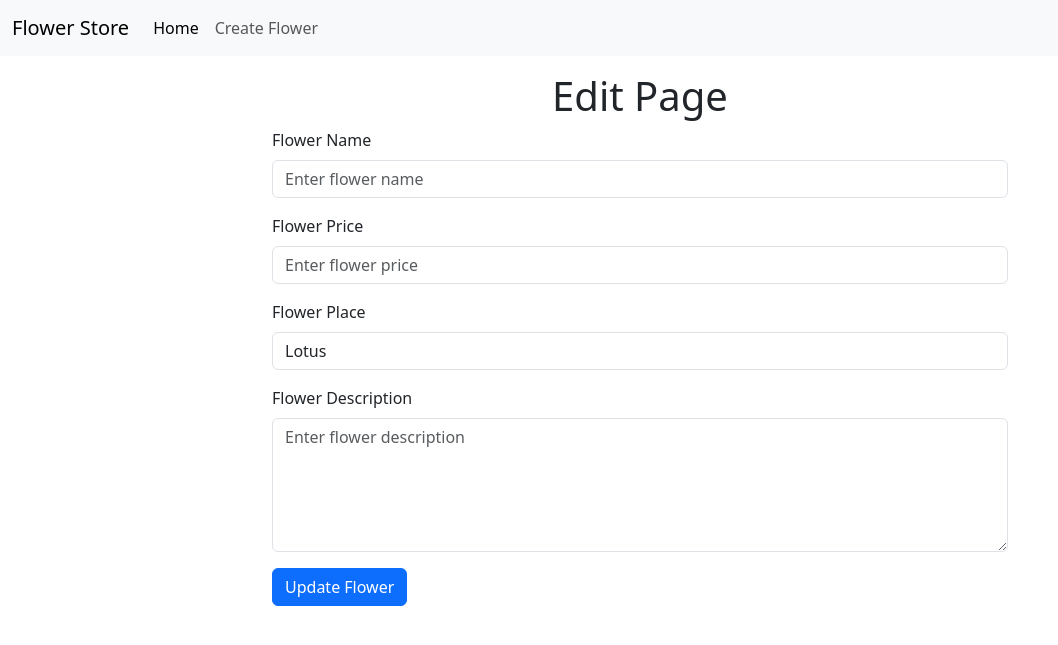
After one commit to natwolfshadow-ship-it/flask_68_1, a Flask app: template templates/edit.html in a window 1280 px wide. The commit adds this page. Shown: the top 645 px of the page, without its empty margins (0-1058 px from the left). Run offline with Flask 3, Linux system fonts and the light colour scheme; the template is opened without the code that fills it, so the values that code supplies are empty.

Commit message:
create data

```diff
--- a/app.py
+++ b/app.py
@@ -54,6 +54,87 @@ def store():
         session['alert_message'] = 'Invalid request method.'
         return redirect(url_for('/'))
 
+@app.route('/', methods=['GET'])
+def index():
+    conn = mysql.connector.connect(**db_config)
+    cursor = conn.cursor(dictionary=True)
+
+    cursor.execute("SELECT * FROM flowers")
+    flowers = cursor.fetchall()
+
+    cursor.close()
+    conn.close()
+
+    if 'alert_status' in session and 'alert_message' in session:
+        alert_message = {
+            'status': session['alert_status'],
+            'message': session['alert_message']
+        }
+        del session['alert_status']
+        del session['alert_message']
+    else:
+        alert_message = {
+            'status': None,
+            'message': None
+        }
+    return render_template('index.html', flowers=flowers, alert_message=alert_message)
+
+@app.route('/edit/<int:flower_id>', methods=['GET'])
+def edit(flower_id):
+    conn = mysql.connector.connect(**db_config)
+    cursor = conn.cursor(dictionary=True)
+
+    cursor.execute("SELECT * FROM flowers WHERE id = %s", (flower_id,))
+    flower = cursor.fetchone()
+
+    cursor.close()
+    conn.close()
+
+    return render_template('edit.html', flower=flower)
+
+@app.route('/update/<int:flower_id>', methods=['POST'])
+def update(flower_id):
+    if request.method == 'POST':
+        flower_name = request.form['flowername']
+        flower_price = float(request.form['flowerPrice'])
+        flower_place = request.form['flowerPlace']
+        flower_description = request.form['flowerDescription']
+
+        conn = mysql.connector.connect(**db_config)
+        cursor = conn.cursor()
+
+        query = "UPDATE flowers SET flower_name = %s, flower_price = %s, flower_place = %s, flower_description = %s WHERE id = %s"
+        cursor.execute(query, (flower_name, flower_price, flower_place, flower_description, flower_id))
+
+        conn.commit()
+        cursor.close()
+        conn.close()
+
+        session['alert_status'] = 'success'
+        session['alert_message'] = 'Flower updated successfully!'
+        return redirect('/')
+    else:
+        session['alert_status'] = 'error'
+        session['alert_message'] = 'Invalid request method.'
+        return redirect('/')
+
+
+@app.route('/delete/<int:flower_id>', methods=['GET'])
+def delete(flower_id):
+    conn = mysql.connector.connect(**db_config)
+    cursor = conn.cursor(dictionary=True)
+
+    query = "DELETE FROM flowers WHERE id = %s"
+    cursor.execute(query, (flower_id,))
+
+    conn.commit()
+    cursor.close()
+    conn.close()
+
+    session['alert_status'] = 'success'
+    session['alert_message'] = 'Flower deleted successfully!'
+    return redirect('/')
+
 if __name__ == '__main__':
     #app.run() #production
     app.run(debug=True) #development
--- a/templates/base_template.html
+++ b/templates/base_template.html
@@ -15,7 +15,7 @@
   <body>
     <nav class="navbar navbar-expand-lg bg-body-tertiary">
       <div class="container-fluid">
-        <a class="navbar-brand" href="#">Navbar</a>
+        <a class="navbar-brand" href="{{ url_for('index') }}">Flower Store</a>
         <button
           class="navbar-toggler"
           type="button"
@@ -30,10 +30,10 @@
         <div class="collapse navbar-collapse" id="navbarSupportedContent">
           <ul class="navbar-nav me-auto mb-2 mb-lg-0">
             <li class="nav-item">
-              <a class="nav-link active" aria-current="page" href="#">Home</a>
+              <a class="nav-link active" aria-current="page" href="{{ url_for('index') }}">Home</a>
             </li>
             <li class="nav-item">
-              <a class="nav-link" href="#">Link</a>
+              <a class="nav-link" href="{{ url_for('create') }}">Create Flower</a>
             </li>
           </ul>
         </div>
--- /dev/null
+++ b/templates/edit.html
@@ -0,0 +1,35 @@
+{% extends "base_template.html" %}
+
+{% block title %}
+    <title>Edit Page</title>
+{% endblock %}
+
+{% block content %}
+<h1 class="text-center">Edit Page</h1>
+<form action="{{ url_for('update', flower_id=flower.id) }}" method="POST">
+    <div class="mb-3">
+        <label for="flowername" class="form-label">Flower Name</label>
+        <input type="text" class="form-control" id="flowername" name="flowername" placeholder="Enter flower name" value="{{ flower.flower_name }}" required>
+    </div>
+    <div class="mb-3">
+        <label for="flowerPrice" class="form-label">Flower Price</label>
+        <input type="number" class="form-control" id="flowerPrice" name="flowerPrice" placeholder="Enter flower price" step="0.01" value="{{ flower.flower_price }}" required>
+    </div>
+    <div class="mb-3">
+        <label for="flowerPlace" class="form-label">Flower Place</label>
+        <select class="form-control" id="flowerPlace" name="flowerPlace" required>
+            <option value="lotus" {% if flower.flower_place == "lotus" %}selected{% endif %}>Lotus</option>
+            <option value="bigc" {% if flower.flower_place == "bigc" %}selected{% endif %}>Big C</option>
+            <option value="makro" {% if flower.flower_place == "makro" %}selected{% endif %}>Makro</option>
+            <option value="top" {% if flower.flower_place == "top" %}selected{% endif %}>Top</option>
+        </select>
+    </div>
+    <div class="mb-3">
+        <label for="flowerDescription" class="form-label">Flower Description</label>
+        <textarea class="form-control" id="flowerDescription" name="flowerDescription" placeholder="Enter flower description" rows="5">{{ flower.flower_description }}</textarea>
+    </div>
+    <div class="mb-3">
+        <button type="submit" class="btn btn-primary">Update Flower</button>
+    </div>
+</form>
+{% endblock %}
```
Also changed, not shown: templates/index.html (added, +48 -0 lines).
